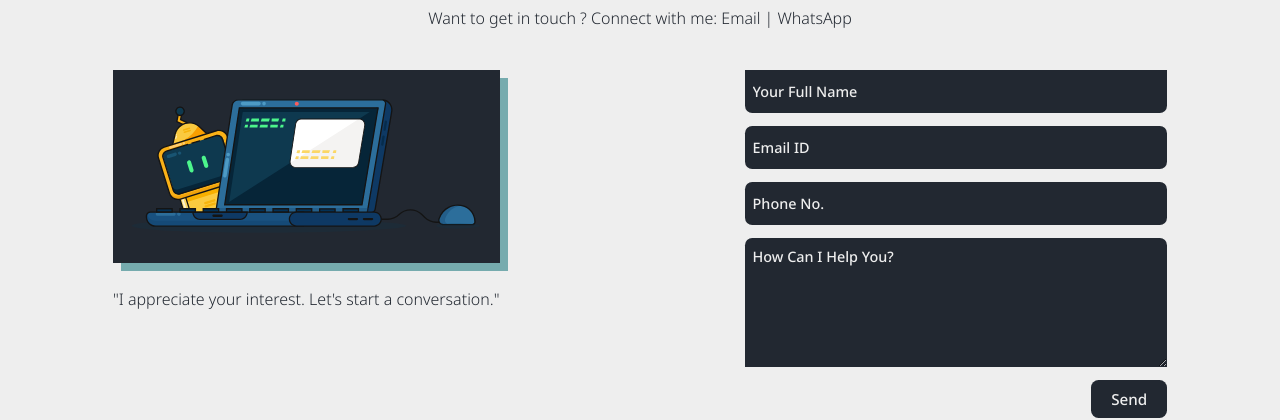
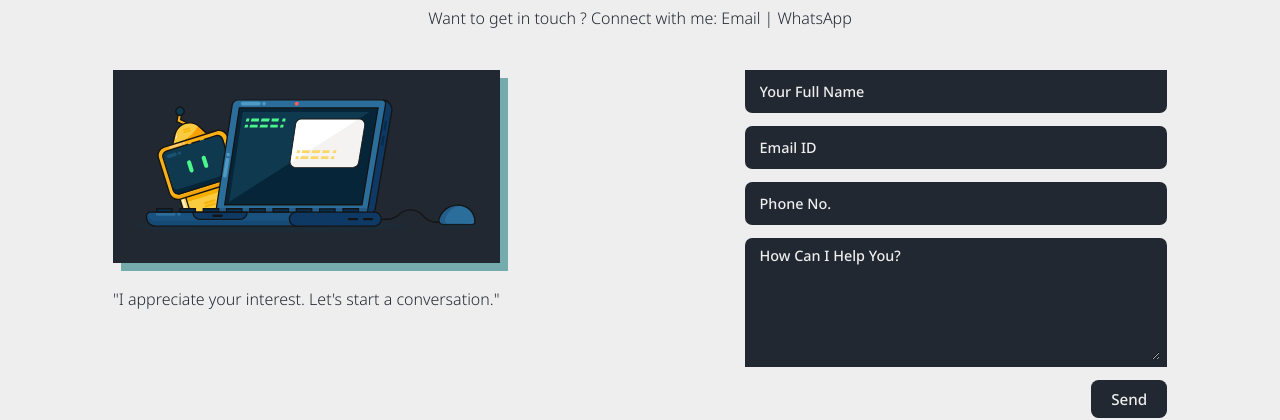
Before and after one commit to MohammedMalleck/business-site, a website built with webpack: page index.html in a window 1280 px wide. Shown: the part 2907-3327 px from the top of the page. Built offline with nearby package versions, Linux system fonts and the light colour scheme.

Commit message:
fix : fixed textarea border issue on firefox

```diff
--- a/main/styles.scss
+++ b/main/styles.scss
@@ -1192,8 +1192,10 @@ form{
   & textarea{
     width: 100%;
     outline: none;
-    border: none;
+    border-style: solid;
+    border-width:.5em;
     border-radius: .5em;
+    border-color: transparent;
     padding-left: .5em;
     transition: background-color .2s ease;
     font-size: .9em;
@@ -1220,7 +1222,6 @@ form{
     min-height: 9em;
     max-width: 100%;
     min-width:100%;
-    padding-top:.6em;
     border-bottom-left-radius:0px;
     border-bottom-right-radius: 0px;
   }
```
Also changed, not shown: dist/styles.css.
